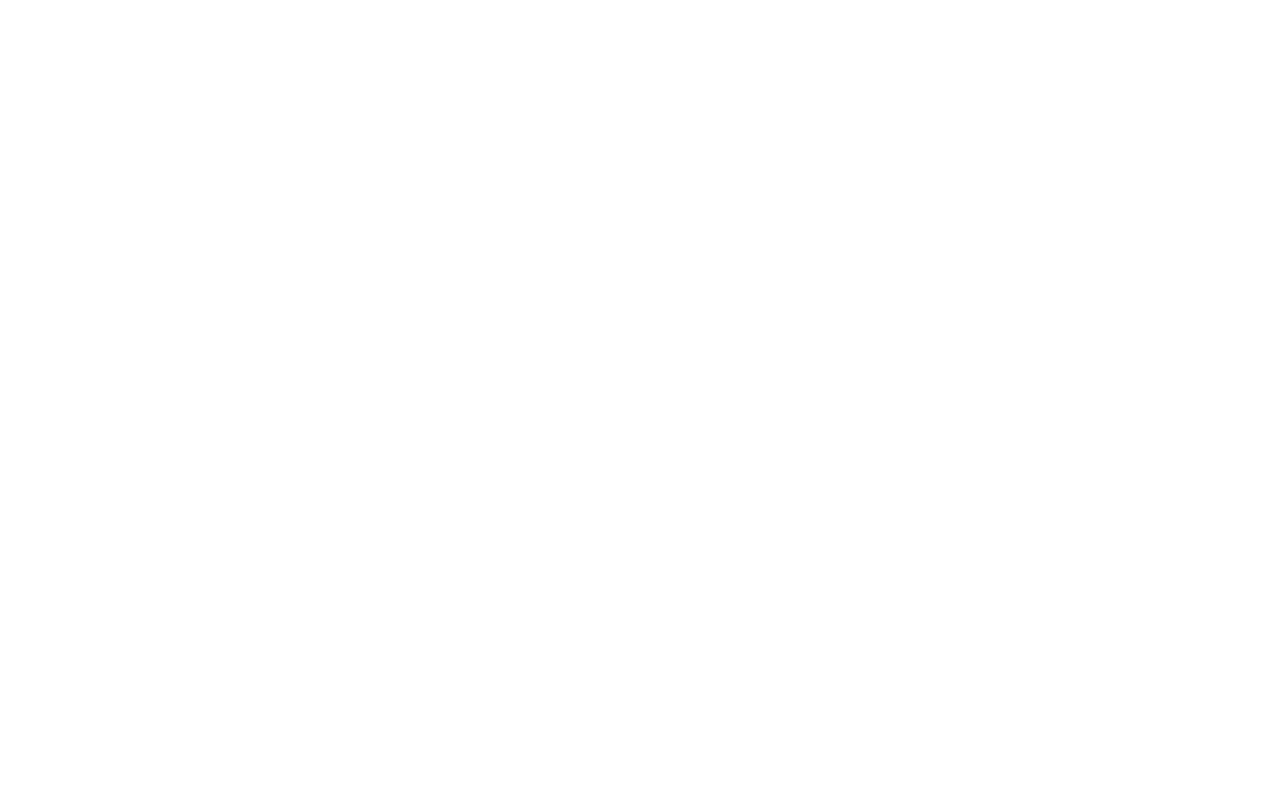
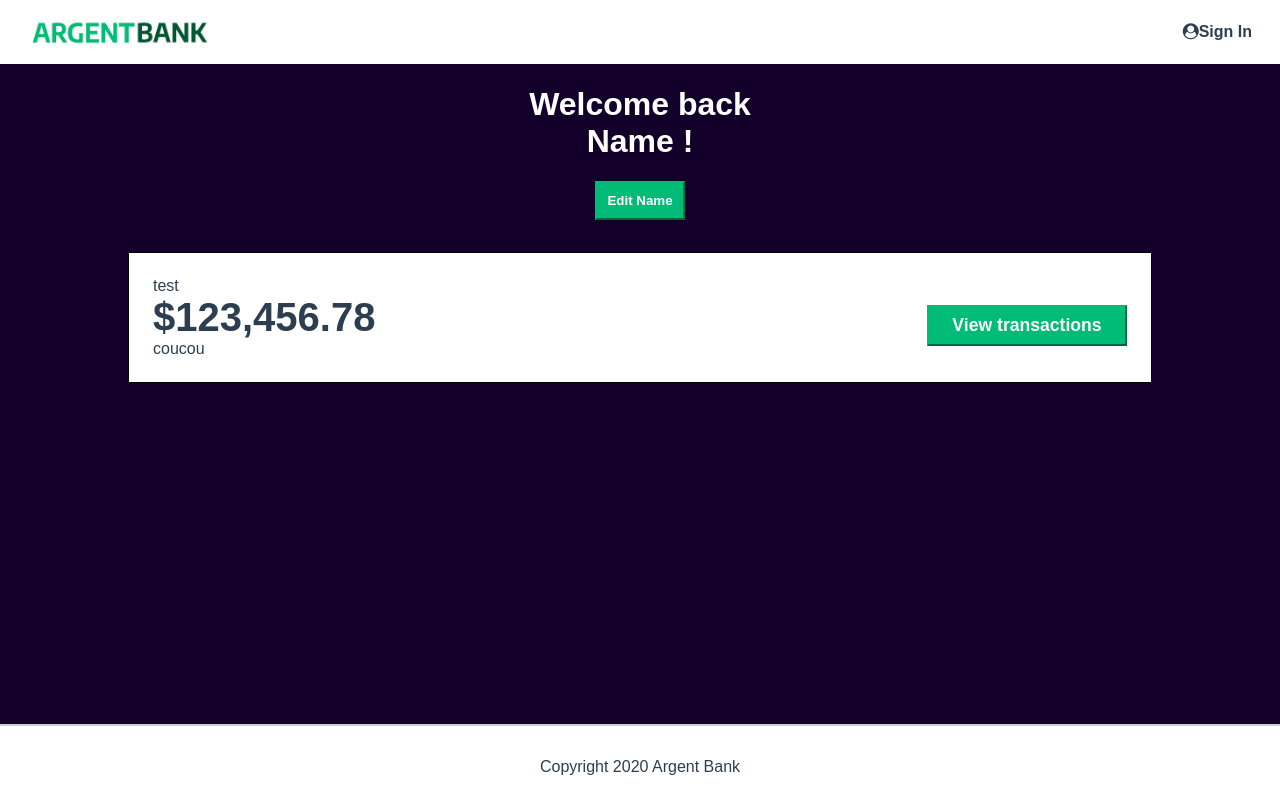
Before and after one commit to pierregaly33/argentBank, a React (Create React App) app: page /profile in a window 1280 px wide. Before the commit this address had no page. Built offline with nearby package versions, Linux system fonts and the light colour scheme.

Commit message:
Ajout page profile

```diff
--- a/src/App.js
+++ b/src/App.js
@@ -1,6 +1,7 @@
 import { BrowserRouter, Routes, Route } from "react-router-dom";
 import Home from "./pages/Home";
 import Login from "./pages/Login";
+import User from "./pages/User";
 
 function App() {
     return (
@@ -8,6 +9,7 @@ function App() {
             <Routes>
                 <Route index element={<Home />} />
                 <Route path="/login" element={<Login />} />
+                <Route path="/profile" element={<User />} />
             </Routes>
         </BrowserRouter>
     );
--- /dev/null
+++ b/src/components/AccountCard.js
@@ -0,0 +1,20 @@
+import React from "react";
+
+function AccountCard({ title, amount, description }) {
+    return (
+        <>
+            <section className="account">
+                <div className="account-content-wrapper">
+                    <h3 className="account-title">{title}</h3>
+                    <p className="account-amount">${amount.toLocaleString("en-US")}</p>
+                    <p className="account-amount-description">{description}</p>
+                </div>
+                <div className="account-content-wrapper cta">
+                    <button className="transaction-button">View transactions</button>
+                </div>
+            </section>
+        </>
+    );
+}
+
+export default AccountCard;
--- /dev/null
+++ b/src/components/EditName.js
@@ -0,0 +1,14 @@
+import React from "react";
+
+function EditName() {
+    return (
+        <div className="header">
+            <h1>
+                Welcome back <br /> Name !
+            </h1>
+            <button className="edit-button"> Edit Name </button>
+        </div>
+    );
+}
+
+export default EditName;
--- a/src/pages/Login.js
+++ b/src/pages/Login.js
@@ -24,7 +24,9 @@ function Login() {
                             <input type="checkbox" id="remember-me" />
                             <label htmlFor="remember-me">Remember-me</label>
                         </div>
-                        <NavLink className="sign-in-button">Sign In</NavLink>
+                        <NavLink to="/profile" className="sign-in-button">
+                            Sign In
+                        </NavLink>
                     </form>
                 </section>
             </main>
--- /dev/null
+++ b/src/pages/User.js
@@ -0,0 +1,21 @@
+import React from "react";
+import Navbar from "../components/Navbar";
+import Footer from "../components/Footer";
+import EditName from "../components/EditName";
+import AccountCard from "../components/AccountCard";
+
+function User() {
+    return (
+        <>
+            <Navbar />
+            <main className="main bg-dark">
+                <EditName />
+                <h2 className="sr-only">Accounts</h2>
+                <AccountCard title="test" amount={123456.78} description="coucou" />
+            </main>
+            <Footer />
+        </>
+    );
+}
+
+export default User;
--- /dev/null
+++ b/src/styles/components/AccountCard.scss
@@ -0,0 +1,47 @@
+.account {
+    flex-direction: row;
+    display: flex;
+    justify-content: space-between;
+    align-items: center;
+    border: 1px solid black;
+    background-color: #FFF;
+    width: 80%;
+    margin: 0 auto;
+    padding: 1.5rem;
+    box-sizing: border-box;
+    text-align: left;
+    margin-bottom: 2rem;
+    .account-content-wrapper {
+        width: 100%;
+        flex: 1;
+        .account-title {
+            margin: 0;
+            padding: 0;
+            font-size: 1rem;
+            font-weight: normal;
+        }
+        .account-amount {
+            margin: 0;
+            font-size: 2.5rem;
+            font-weight: bold;
+        }
+        .account-amount-description {
+            margin: 0;
+        }
+    }
+    .account-content-wrapper {
+        width: 100%;
+        flex: 0;
+        .transaction-button {
+            width: 200px;
+            display: block;
+            padding: 8px;
+            font-size: 1.1rem;
+            font-weight: bold;
+            margin-top: 1rem;
+            border-color: #00bc77;
+            background-color: #00bc77;
+            color: #FFF;
+        }
+    }
+}
--- /dev/null
+++ b/src/styles/components/EditName.scss
@@ -0,0 +1,11 @@
+.header {
+    color: #FFF;
+    margin-bottom: 2rem;
+    .edit-button {
+        border-color: #00bc77;
+        background-color: #00bc77;
+        color: #FFF;
+        font-weight: bold;
+        padding: 10px;
+    }
+}
--- a/src/styles/index.scss
+++ b/src/styles/index.scss
@@ -4,3 +4,5 @@
 @import "./components/BannerHome.scss";
 @import "./components/HomeFeature.scss";
 @import "./components/Login.scss";
+@import "./components/EditName.scss";
+@import "./components/AccountCard.scss";
```
